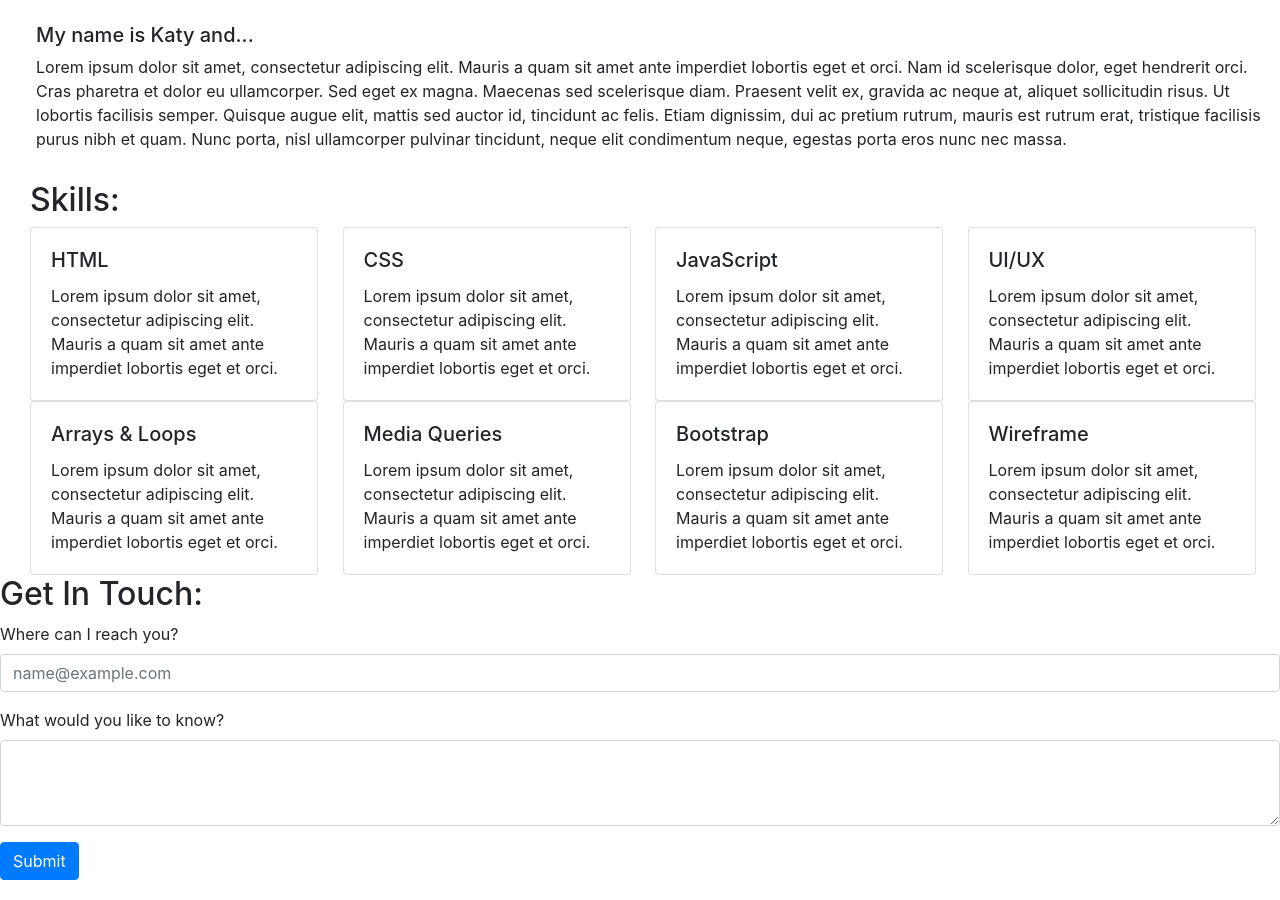
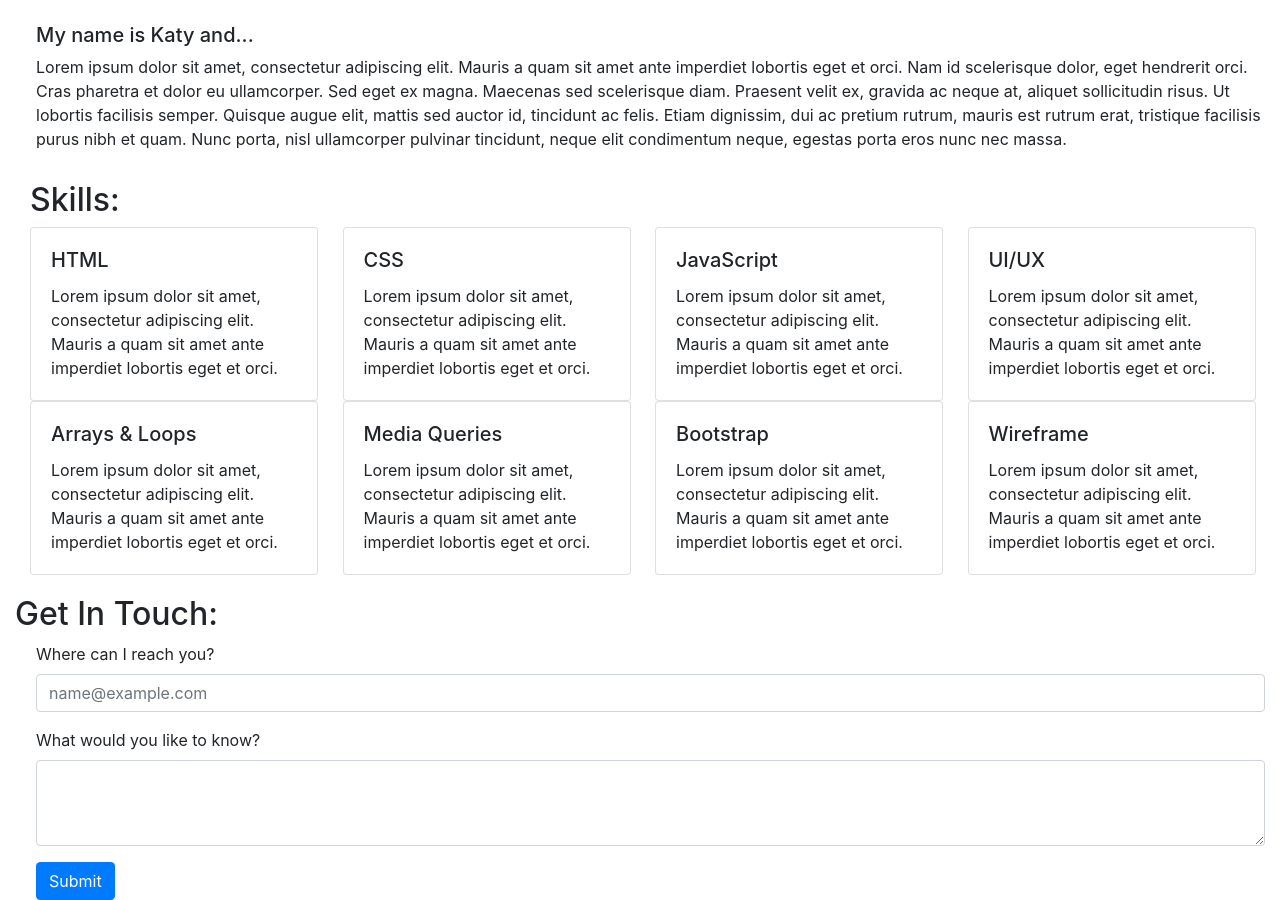
Before and after one commit to katychillingworth/Bootstrap-Portfolio, a plain HTML site: page index.html in a window 1280 px wide. Shown: the part 1213-2113 px from the top of the page. Drawn offline with nearby package versions, Linux system fonts and the light colour scheme.

Commit message:
adds spacing

```diff
--- a/css/style.css
+++ b/css/style.css
@@ -3,3 +3,11 @@
     padding-top: 20px;
     padding-bottom: 30px;
 }
+
+form {
+    padding-left: 21px;
+}
+
+.mySkills {
+    padding-bottom: 20px;
+}
--- a/index.html
+++ b/index.html
@@ -221,8 +221,9 @@
 
 
 
-
-    <h2 class="sectionHeading">Get In Touch:</h2>
+    <div class="container-fluid content">
+        <h2 class="sectionHeading">Get In Touch:</h2>
+        <div class="contactMe">
     <form>
         <div class="form-group">
             <label for="exampleFormControlInput1">Where can I reach you?</label>
```
